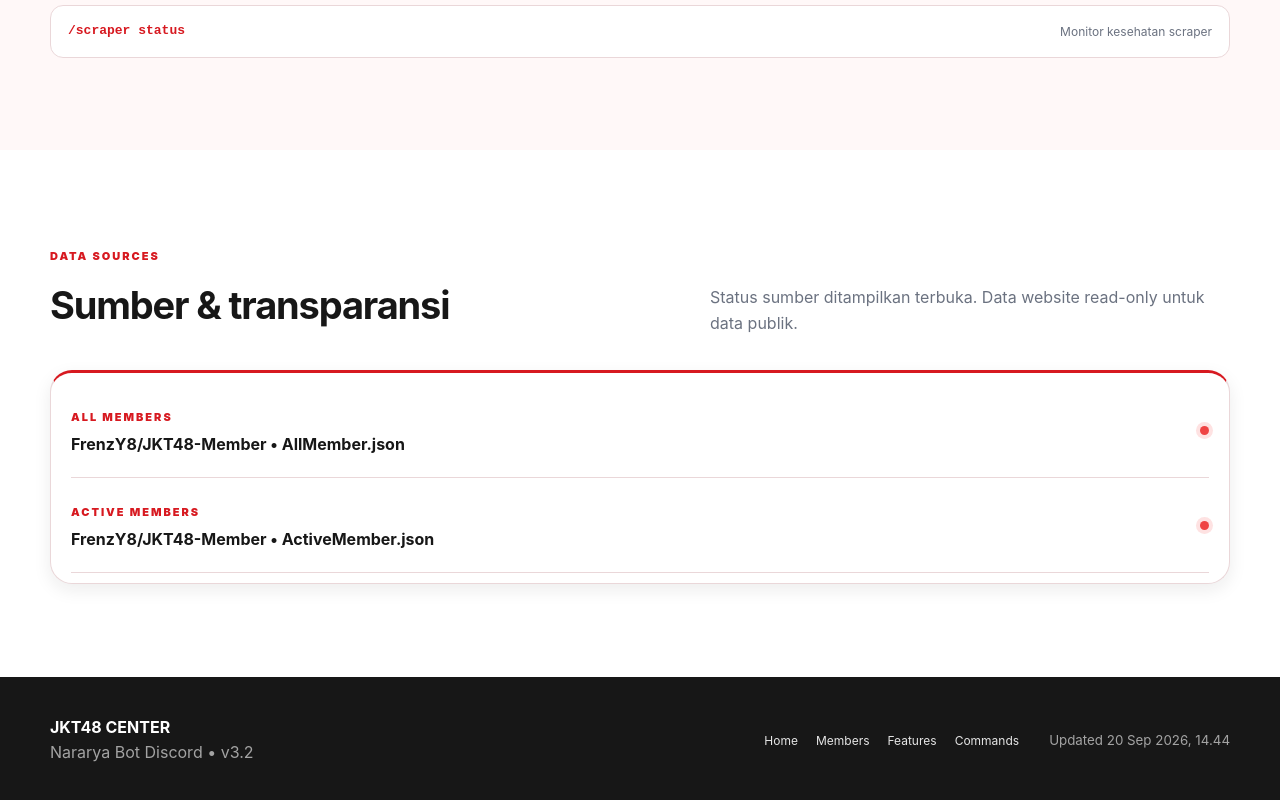
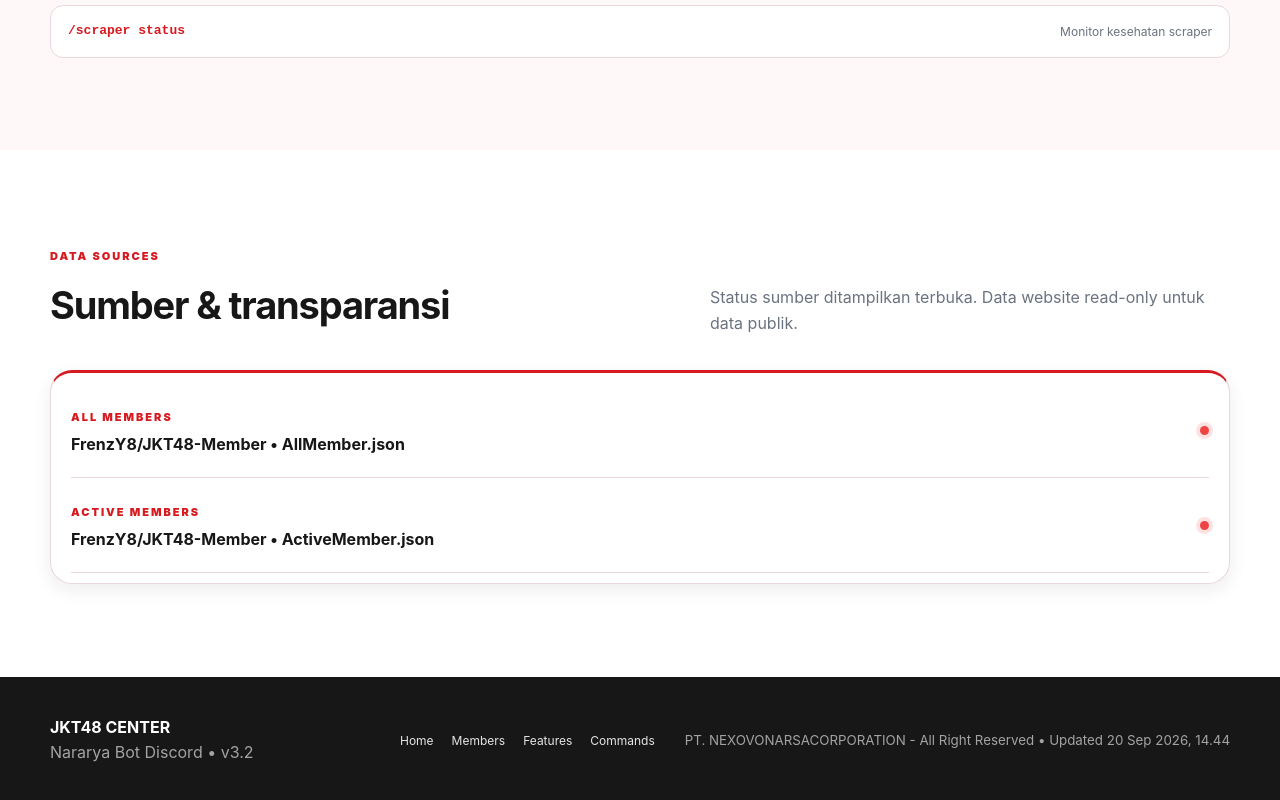
Before and after one commit to nararyajayautamagroub/nararya-bot-discord, a website: page website/jkt48/index.html in a window 1280 px wide. Shown: the part 4186-4986 px from the top of the page. Drawn offline with Linux system fonts and the light colour scheme; no server answers.

Commit message:
feat: standardize bot website footer

```diff
--- a/website/jkt48/index.html
+++ b/website/jkt48/index.html
@@ -127,7 +127,7 @@
 </section>
 </main>
 
-<footer class="site-footer"><div class="footer-inner"><div><strong>JKT48 CENTER</strong><span>Nararya Bot Discord • v3.2</span></div><div class="footer-links"><a href="#home">Home</a><a href="#members">Members</a><a href="#features">Features</a><a href="#commands">Commands</a></div><small>Updated <span id="footerDate">—</span></small></div></footer>
+<footer class="site-footer"><div class="footer-inner"><div><strong>JKT48 CENTER</strong><span>Nararya Bot Discord • v3.2</span></div><div class="footer-links"><a href="#home">Home</a><a href="#members">Members</a><a href="#features">Features</a><a href="#commands">Commands</a></div><small>PT. NEXOVONARSACORPORATION - All Right Reserved • Updated <span id="footerDate">—</span></small></div></footer>
 
 <div class="modal-backdrop hidden" id="authModal">
 <div class="modal-card" role="dialog" aria-modal="true" aria-labelledby="authTitle">
```
